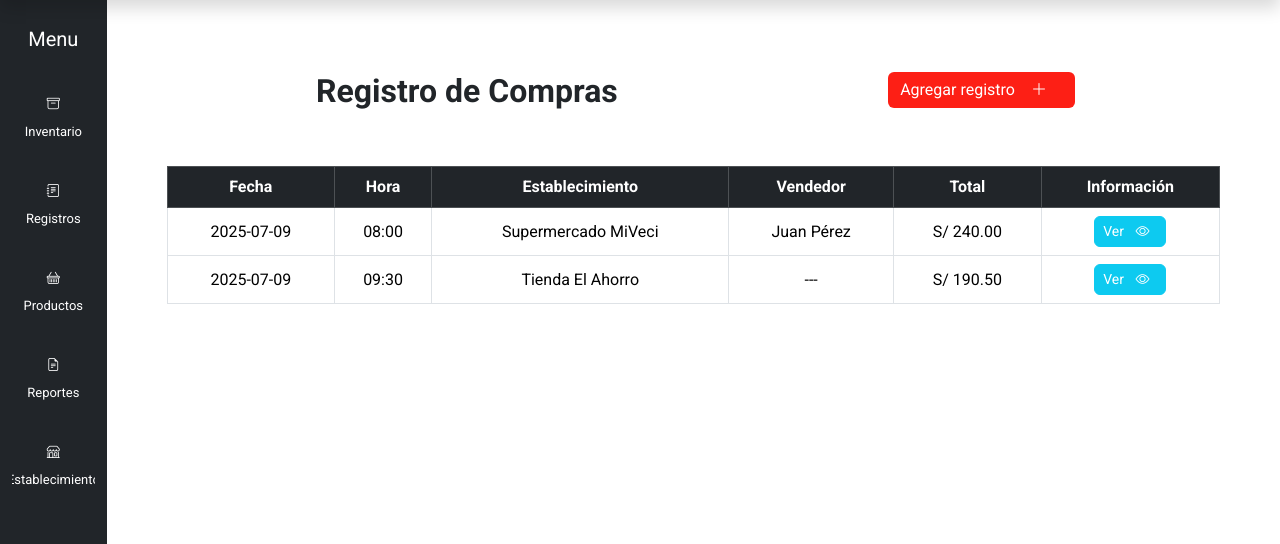
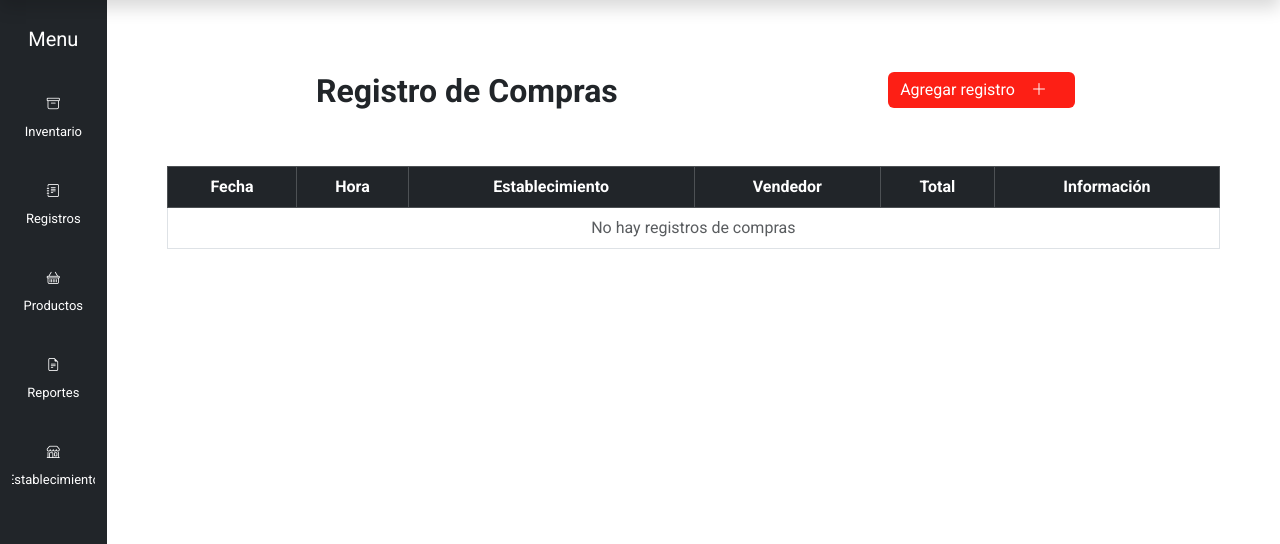
Before and after one commit to SebastianCollao1206/STOCKHOLM, a Flask app: page /registros in a window 1280 px wide. Shown: the part 106-650 px from the top of the page. Run offline with Flask 3, Linux system fonts and the light colour scheme; the visitor is signed in with stand-in values (Sample User, id 1); some libraries are stand-ins or nearby versions.

Commit message:
corrección de registro de compras, el procedimiento en la BD y nuevo campo en el html

```diff
--- a/app/dao/compraDAO.py
+++ b/app/dao/compraDAO.py
@@ -3,18 +3,46 @@
 
 class CompraDAO:
     @staticmethod
-    def crear_usuario_producto(id_usuario, id_producto, stock=None):
+    def crear_usuario_producto(id_usuario, id_producto, cantidad_a_agregar):
         try:
-            query = text("CALL usp_nuevoUsuarioProducto(:p_idUsuario, :p_idProducto, :p_stock)")
-            db.session.execute(query, {
+
+            query_buscar = text("""
+                SELECT idUsuarioProducto, stock FROM UsuarioProducto
+                WHERE idUsuario = :p_idUsuario AND idProducto = :p_idProducto
+            """)
+            result = db.session.execute(query_buscar, {
                 'p_idUsuario': id_usuario,
-                'p_idProducto': id_producto,
-                'p_stock': stock
+                'p_idProducto': id_producto
             })
-            id_usuario_producto = db.session.execute(text("SELECT LAST_INSERT_ID()")).fetchone()[0]
-            return id_usuario_producto
+            row = result.fetchone()
+
+            if row:
+                id_usuario_producto = row[0]
+                stock_actual = row[1] or 0
+                stock_actual = float(stock_actual)
+                nuevo_stock = stock_actual + cantidad_a_agregar
+
+                query_actualizar = text("CALL usp_actualizarUsuarioProducto(:p_idUsuarioProducto, :p_idUsuario, :p_idProducto, :p_stock)")
+                db.session.execute(query_actualizar, {
+                    'p_idUsuarioProducto': id_usuario_producto,
+                    'p_idUsuario': None,
+                    'p_idProducto': None,
+                    'p_stock': nuevo_stock
+                })
+
+                return id_usuario_producto
+            else:
+                query_crear = text("CALL usp_nuevoUsuarioProducto(:p_idUsuario, :p_idProducto, :p_stock)")
+                db.session.execute(query_crear, {
+                    'p_idUsuario': id_usuario,
+                    'p_idProducto': id_producto,
+                    'p_stock': cantidad_a_agregar
+                })
+                id_usuario_producto = db.session.execute(text("SELECT LAST_INSERT_ID()")).fetchone()[0]
+                return id_usuario_producto
+
         except Exception as e:
-            raise Exception(f"Error al crear usuario producto: {str(e)}")
+            raise Exception(f"Error al crear/actualizar usuario producto: {str(e)}")
 
     @staticmethod
     def crear_compra(id_usuario_establecimiento, fecha_compra, total):
@@ -86,7 +114,7 @@
     @staticmethod
     def listar_compras_de_usuario(id_usuario):
         try:
-            query = text("CALL listarComprasDeUsuario(:p_idUsuario)")
+            query = text("CALL usp_listarComprasDeUsuario(:p_idUsuario)")
             result = db.session.execute(query, {'p_idUsuario': id_usuario})
 
             compras = []
--- a/app/routes/main.py
+++ b/app/routes/main.py
@@ -188,7 +188,23 @@
 @main_bp.route('/registros')
 @login_required
 def registros():
-    return render_template('main/registros.html')
+    try:
+        id_usuario = session.get('user_id')
+
+        if not id_usuario:
+            return render_template('main/registros.html', compras=[], error="Usuario no autenticado")
+
+        resultado = ServicioCompra.listar_compras_usuario(id_usuario)
+
+        if resultado['success']:
+            compras = resultado['compras']
+        else:
+            compras = []
+
+        return render_template('main/registros.html', compras=compras)
+
+    except Exception as e:
+        return render_template('main/registros.html', compras=[], error=f"Error al cargar registros: {str(e)}")
 
 @main_bp.route('/detalle/registro/<int:id>', methods=['GET', 'POST'])
 @login_required
@@ -256,6 +272,7 @@
             return redirect(url_for('auth.login'))
 
         fecha = request.form.get('fecha')
+        hora = request.form.get('hora')  # Nuevo campo
         vendedor_id = request.form.get('vendedor')
         establecimiento_id = request.form.get('establecimiento')
 
@@ -267,8 +284,8 @@
             Notificacion.error('Debes seleccionar un vendedor o establecimiento')
             return redirect(url_for('main.registro_agregar'))
 
-        if not fecha:
-            Notificacion.error('La fecha es obligatoria')
+        if not fecha or not hora:
+            Notificacion.error('La fecha y hora son obligatorias')
             return redirect(url_for('main.registro_agregar'))
 
         result_registro = ServicioRegistroTemporal.listar_productos_del_registro()
@@ -279,11 +296,13 @@
         vendedor_id = int(vendedor_id) if vendedor_id else None
         establecimiento_id = int(establecimiento_id) if establecimiento_id else None
 
+        fecha_hora_str = f"{fecha} {hora}"
+
         result = ServicioCompra.guardar_compra(
             id_usuario=user_id,
             vendedor_id=vendedor_id,
             establecimiento_id=establecimiento_id,
-            fecha_compra=fecha,
+            fecha_compra=fecha_hora_str,
             productos_registro=result_registro['productos']
         )
 
--- a/app/service/compra_service.py
+++ b/app/service/compra_service.py
@@ -26,11 +26,11 @@
                 }
 
             try:
-                fecha_compra_obj = datetime.strptime(fecha_compra, '%Y-%m-%d')
+                fecha_compra_obj = datetime.strptime(fecha_compra, '%Y-%m-%d %H:%M')
             except ValueError:
                 return {
                     'success': False,
-                    'message': 'Formato de fecha inválido'
+                    'message': 'Formato de fecha y hora inválido'
                 }
 
             id_usuario_establecimiento = None
@@ -52,7 +52,7 @@
                 id_usuario_producto = CompraDAO.crear_usuario_producto(
                     id_usuario=id_usuario,
                     id_producto=producto['producto_id'],
-                    stock=None
+                    cantidad_a_agregar=producto['cantidad']
                 )
                 productos_usuario_producto.append({
                     'id_usuario_producto': id_usuario_producto,
@@ -92,6 +92,7 @@
                 'success': False,
                 'message': f'Error al guardar la compra: {str(e)}'
             }
+
 
     @staticmethod
     def listar_compras_usuario(id_usuario):
--- a/app/templates/main/registros.html
+++ b/app/templates/main/registros.html
@@ -29,30 +29,26 @@
                 </tr>
             </thead>
             <tbody>
+                {% if compras %}
+                    {% for compra in compras %}
                     <tr>
-                    <td>2025-07-09</td>
-                    <td>08:00</td>
-                    <td>Supermercado MiVeci</td>
-                    <td>Juan Pérez</td>
-                    <td>S/ 240.00</td>
+                        <td>{{ compra.fechaCompra.strftime('%Y-%m-%d') }}</td>
+                        <td>{{ compra.fechaCompra.strftime('%H:%M') }}</td>
+                        <td>{{ compra.establecimiento if compra.establecimiento else '---' }}</td>
+                        <td>{{ compra.vendedor if compra.vendedor else '---' }}</td>
+                        <td>S/ {{ "%.2f"|format(compra.total) }}</td>
                         <td>
-                        <a href="/detalle/registro/1" class="btn btn-info btn-sm rounded text-white">
+                            <a href="/detalle/registro/{{ compra.idCompra }}" class="btn btn-info btn-sm rounded text-white">
                                 Ver <i class="bi bi-eye mx-2"></i>
                             </a>
                         </td>
                     </tr>
+                    {% endfor %}
+                {% else %}
                     <tr>
-                    <td>2025-07-09</td>
-                    <td>09:30</td>
-                    <td>Tienda El Ahorro</td>
-                    <td>---</td>
-                    <td>S/ 190.50</td>
-                    <td>
-                        <a href="/detalle/registro/1" class="btn btn-info btn-sm rounded text-white">
-                            Ver <i class="bi bi-eye mx-2"></i>
-                        </a>
-                    </td>
+                        <td colspan="6" class="text-center text-muted">No hay registros de compras</td>
                     </tr>
+                {% endif %}
             </tbody>
         </table>
     </div>
```
Also changed, not shown: app/templates/main/agregar_registro.html (+14 -8 lines), 1 other file. Lines whose indentation alone changed are shown as unchanged.
